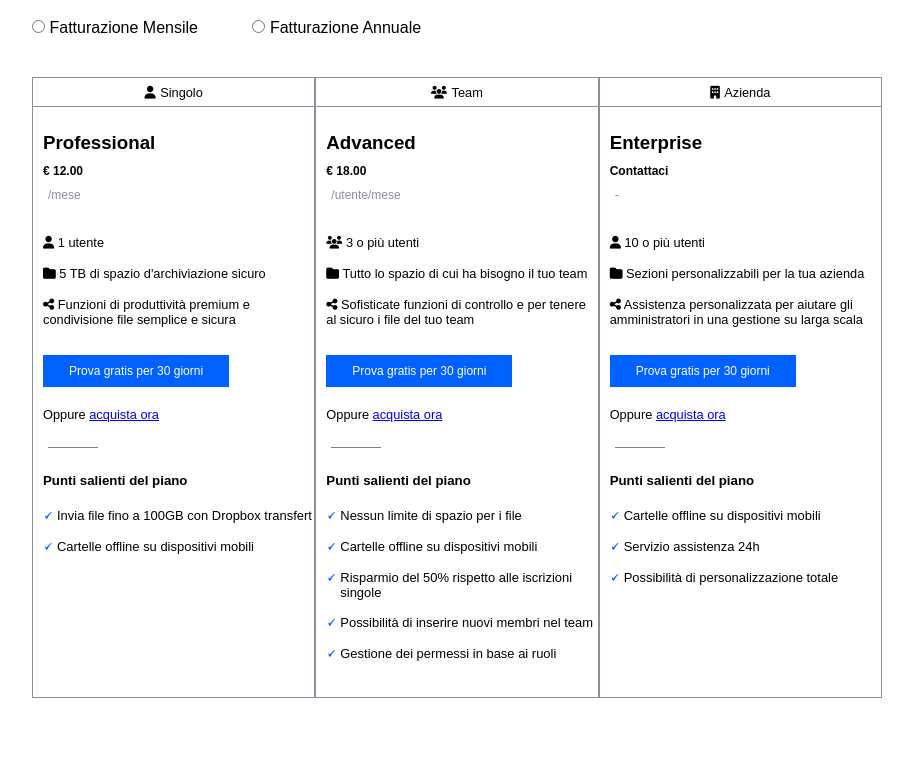
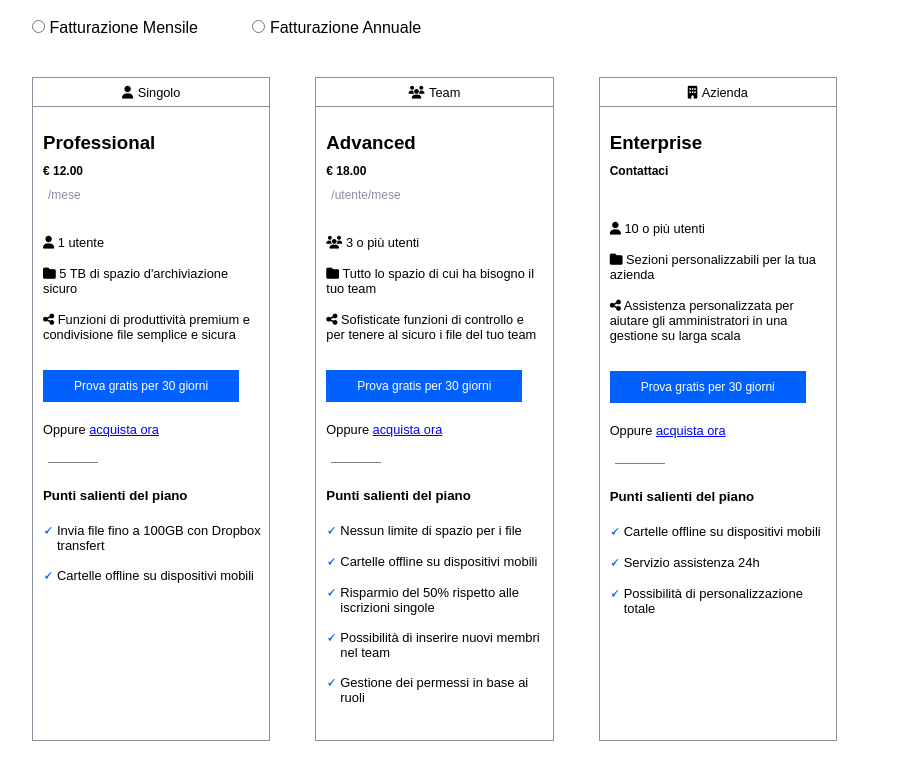
Before and after one commit to AlessandroIacovella95/htmlcss-dropbox, a plain HTML site: page index.html in a window 1280 px wide. Shown: the part 744-1524 px from the top of the page, without its empty margins (183-1096 px from the left). Before the commit the page ends 1482 px from the top, so only its background shows below. Drawn offline with Linux system fonts and the light colour scheme.

Commit message:
fix: section-cards and cards

```diff
--- a/css/style.css
+++ b/css/style.css
@@ -150,8 +150,9 @@ label{
 }
 
 .cards{
-    width: calc(100% / 3);
+    width: calc(100% / 3 - 45px);
     border: 1px solid #8C8F9E ;
+    margin-right: 45px;
 }
 
 .title-card{
@@ -209,7 +210,7 @@ label{
     background-color:#0061FF ;
     border: 1px solid #0061FF;
     color: white;
-    padding: 8px 25px;
+    padding: 8px 30px;
     margin-left: 10px;
     margin-bottom: 15px;
 }
--- a/index.html
+++ b/index.html
@@ -159,7 +159,7 @@
                             <div class="direction-column">
                                 <h3>Enterprise</h3>
                                 <span class="price">Contattaci</span>
-                                <span class="month">-</span>
+                                <span class="month"></span>
                             </div>
 
                             <div class="direction-column">
```
